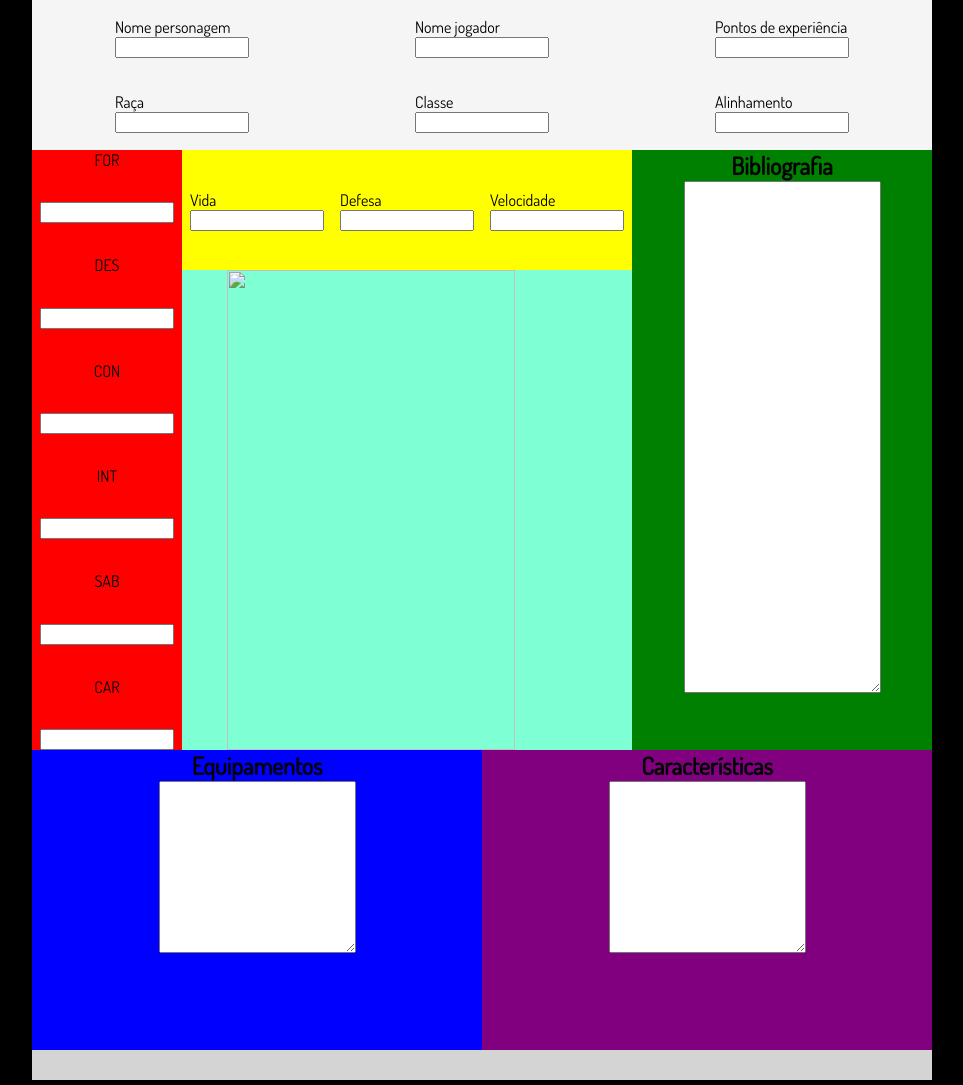
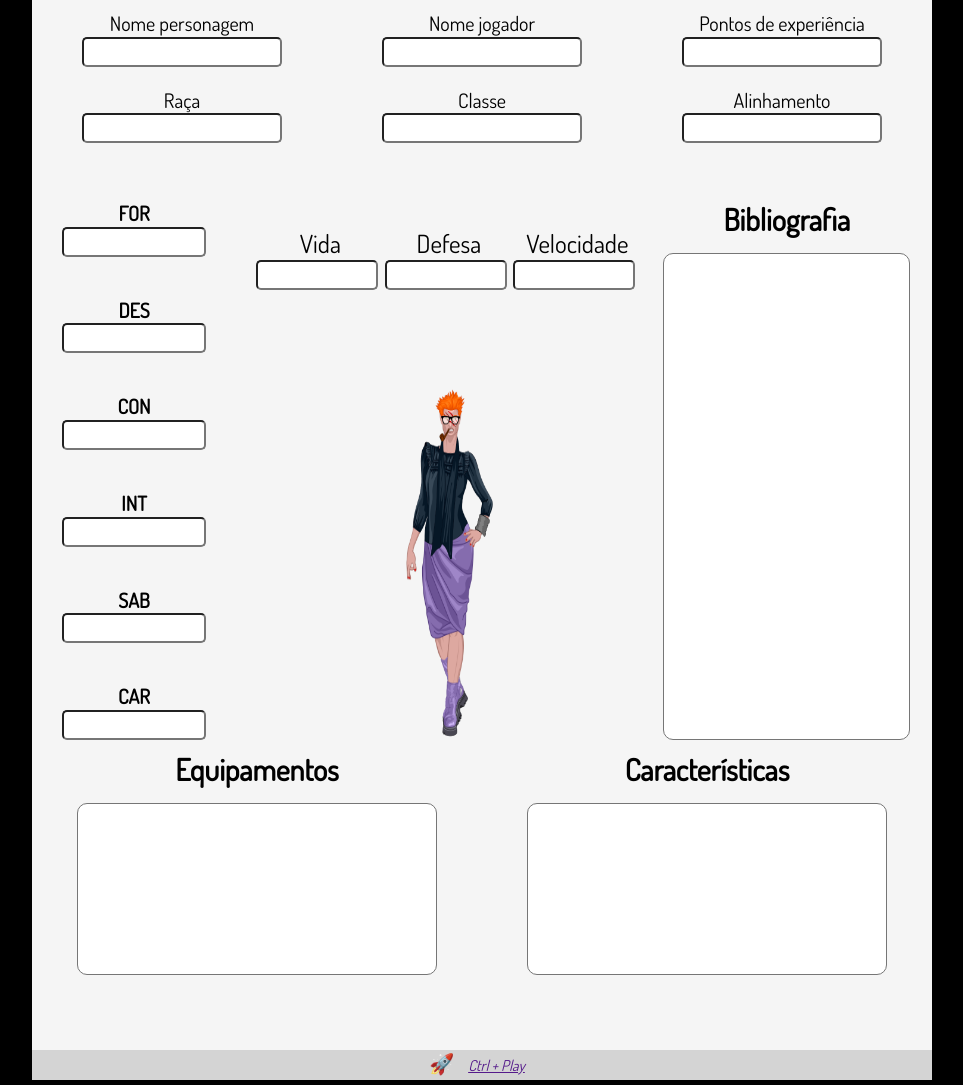
Before and after one commit to DiegoOlvr/Ficha-personagem-RPG, a plain HTML site: page index.html in a window 1280 px wide. Shown: the whole page, without its empty margins (158-1121 px from the left). Drawn offline with Linux system fonts and the light colour scheme.

Commit message:
Ajustando estilo e espaçamentos

```diff
--- a/index.html
+++ b/index.html
@@ -39,18 +39,30 @@
     <main class="conteiner-conteudo-principal">
         <section class="sessao-conteudo-principal">
             <div class="conteiner-modificadores">
+                <div class="forca">
                     <p>FOR</p>
                     <input type="text" name="" id="">
+                </div>
+                <div class="destreza">
                     <p>DES</p>
                     <input type="text" name="" id="">
+                </div>
+                <div class="constituicao">
                     <p>CON</p>
                     <input type="text" name="" id="">
+                </div>
+                <div class="inteligencia">
                     <p>INT</p>
                     <input type="text" name="" id="">
+                </div>
+                <div class="sabedoria">
                     <p>SAB</p>
                     <input type="text" name="" id="">
+                </div>
+                <div class="carisma">
                     <p>CAR</p>
                     <input type="text" name="" id="">
+                </div>
             </div>
             <div class="conteiner-vdv-img">
                 <div class="conteiner-vdv">
@@ -68,14 +80,14 @@
                     </div>
                 </div>
                 <div class="conteiner-img">
-                    <img src="" alt="">
+                    <img src="imgs/my_character.png" alt="">
                 </div>
             </div>
             <div class="conteiner-biografia">
                 <h2>
                     Bibliografia
                 </h2>
-                <textarea name="" id="" cols="30" rows="30"></textarea>
+                <textarea name="" id="" cols="30" rows="25"></textarea>
             </div>
         </section>
         <section class="sessao-conteudo-secundario">
@@ -91,7 +103,7 @@
     </main>
     <footer>
         <div class="conteiner-rodape">
-
+            🚀 <a href="">Ctrl + Play</a>
         </div>
 
     </footer>
--- a/style.css
+++ b/style.css
@@ -11,6 +11,7 @@
 
 body {
     background-color: black;
+    font-size: 20px;
 }
 
 /* cabeçalho */
@@ -30,6 +31,21 @@ body {
     height: 150px;
 }
 
+.conteiner-topo>div {
+    padding: 10px;
+}
+
+.conteiner-topo>div p {
+    font-size: 20px;
+    text-align: center;
+}
+
+.conteiner-topo>div input {
+    height: 30px;
+    width: 200px;
+    border-radius: 5px;
+    padding-left: 10px;
+}
 
 
 /* main */
@@ -47,14 +63,26 @@ body {
     background-color: whitesmoke;
     display: grid;
     grid-template-columns: 0.5fr 1.5fr 1fr;
+    padding: 50px 0px;
 }
 
-.conteiner-modificadores{
-    background-color: red;
+.conteiner-modificadores {
     display: flex;
     flex-direction: column;
     justify-content: space-between;
     align-items: center;
+    padding-left: 30px;
+}
+
+.conteiner-modificadores>div p{
+    text-align: center;
+    font-weight: bold;
+}
+
+.conteiner-modificadores>div input{
+    border-radius: 5px;
+    height: 30px;
+    padding-left: 10px;
 }
 
 .conteiner-vdv-img {
@@ -62,18 +90,29 @@ body {
     flex-direction: column;
 }
 
-.conteiner-vdv{
-    background-color: yellow;
+.conteiner-vdv {
     width: 100%;
     height: 150px;
     display: grid;
     grid-template-columns: 1fr 1fr 1fr;
     align-items: center;
     justify-items: center;
+    padding-left: 50px;
 }
 
-.conteiner-img{
-    background-color: aquamarine;
+.conteiner-vdv>div p{
+    text-align: center;
+    font-size: 25px;
+}
+
+.conteiner-vdv>div input{
+    border-radius: 5px;
+    height: 30px;
+    width: 95%;
+    padding: 5px;
+}
+
+.conteiner-img {
     width: 100%;
     height: 100%;
     display: flex;
@@ -84,13 +123,24 @@ body {
 .conteiner-img img {
     width: 80%;
     height: 100%;
+    padding-left: 50px;
 }
 
-.conteiner-biografia{
-    background-color: green;
+.conteiner-biografia {
     display: flex;
     flex-direction: column;
     align-items: center;
+}
+
+.conteiner-biografia h2{
+    padding-bottom: 15px;
+}
+
+.conteiner-biografia textarea {
+    border-radius: 10px;
+    resize: none;
+    padding: 5px 10px;
+    font-size: 15px;
 }
 
 /* conteudo secundário */
@@ -104,14 +154,22 @@ body {
     background-color: whitesmoke;
 }
 
-.conteiner-equipamento{
-    background-color: blue;
+.sessao-conteudo-secundario>div>h2{
+    padding-bottom: 15px;
+}
+
+.sessao-conteudo-secundario>div>textarea{
+    width: 80%;
+    border-radius: 10px;
+    resize: none;
+}
+
+.conteiner-equipamento {
     width: 100%;
     text-align: center;
+}
 
-}
-.conteiner-caracteristicas{
-    background-color: purple;
+.conteiner-caracteristicas {
     width: 100%;
     text-align: center;
 }
@@ -125,7 +183,15 @@ footer {
     justify-content: center;
 }
 
-.conteiner-rodape{
+.conteiner-rodape {
     width: 900px;
     background-color: #d4d4d4;
+    text-align: center;
 }
+
+.conteiner-rodape a {
+    list-style: none;
+    font-size: 15px;
+    font-style: italic;
+    padding: 10px;
+}
```
Also changed, not shown: imgs/my_character.png (added). Lines whose indentation alone changed are shown as unchanged.
